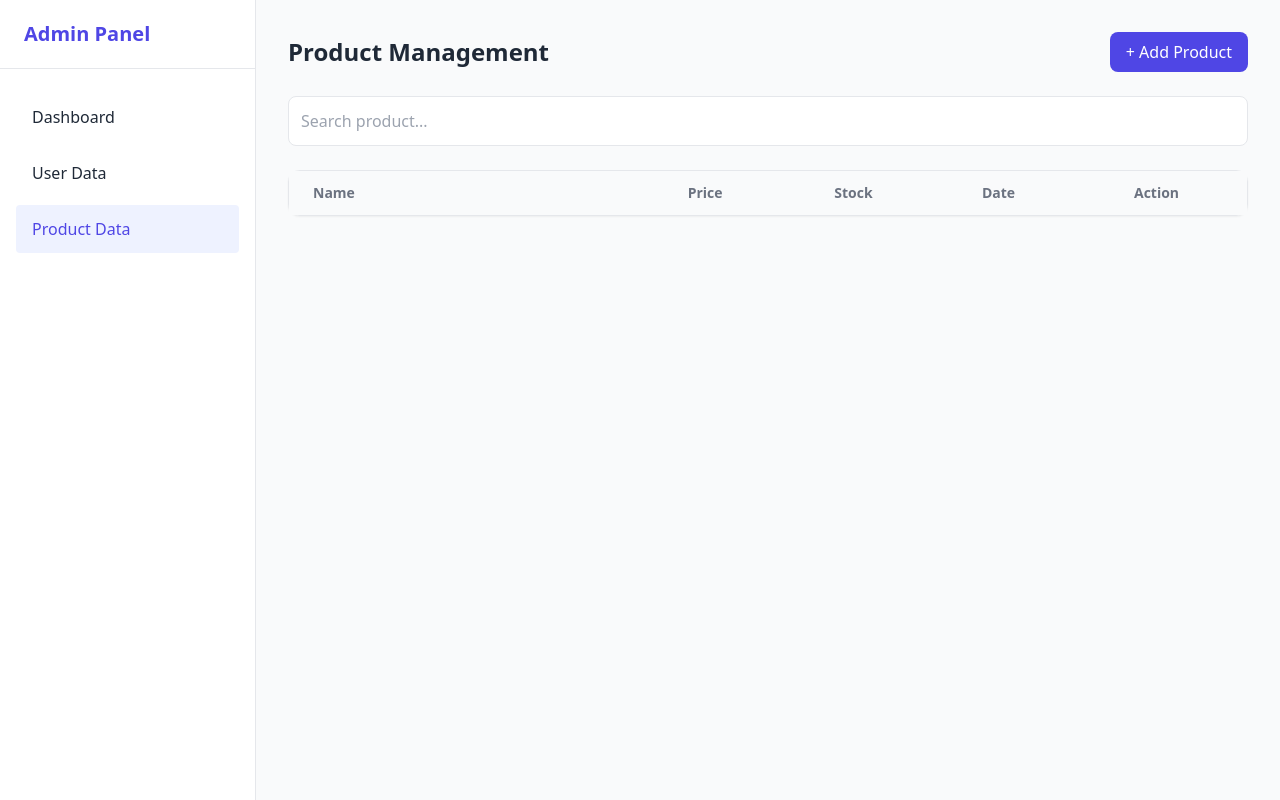
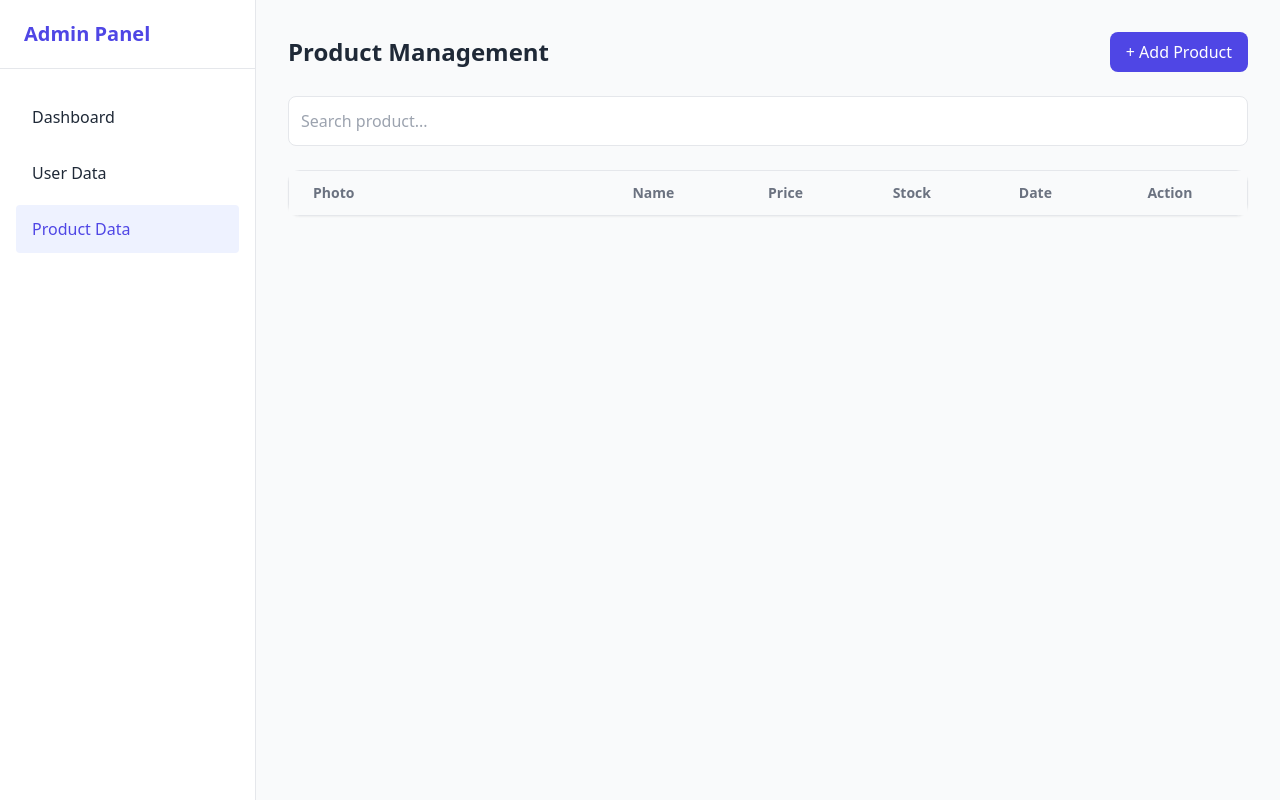
Before and after one commit to Renhaxor/BNCC, a website: page src/produk.html in a window 1280 px wide. Drawn offline with nearby package versions, Linux system fonts and the light colour scheme.

Commit message:
Update produk.html

```diff
--- a/src/produk.html
+++ b/src/produk.html
@@ -44,7 +44,8 @@
       <table class="w-full text-sm">
         <thead class="bg-gray-50 text-gray-500">
           <tr>
-            <th class="px-6 py-3 text-left">Name</th>
+            <th class="px-6 py-3 text-left">Photo</th>
+            <th>Name</th>
             <th>Price</th>
             <th>Stock</th>
             <th>Date</th>
```
